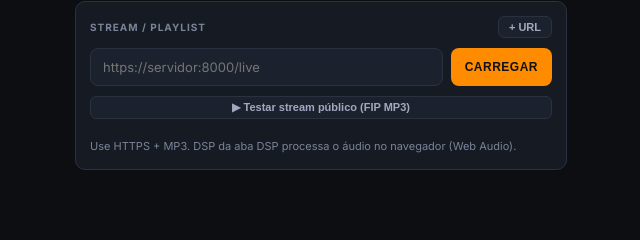
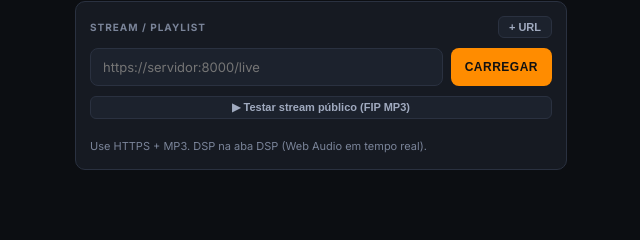
Before and after one commit to ORION292/RadioMixWeb, a plain HTML site: page index.html in a window 1280 px wide. Shown: the part 352-592 px from the top of the page, 319-959 px from the left. Drawn offline with Linux system fonts and the light colour scheme.

```diff
--- a/index.html
+++ b/index.html
@@ -54,7 +54,7 @@
           <div class="stream-url-box"><input type="text" id="stream-url" placeholder="https://servidor:8000/live" /><button class="btn-accent" id="btn-load-stream">CARREGAR</button></div>
           <button class="btn-sm" id="btn-test-stream" style="width:100%;margin-bottom:10px">▶ Testar stream público (FIP MP3)</button>
           <ul class="playlist" id="playlist"></ul>
-          <p class="hint">Use HTTPS + MP3. DSP da aba DSP processa o áudio no navegador (Web Audio).</p>
+          <p class="hint">Use HTTPS + MP3. DSP na aba DSP (Web Audio em tempo real).</p>
         </div>
       </section>
       <section id="tab-dsp" class="tab-panel">
```
